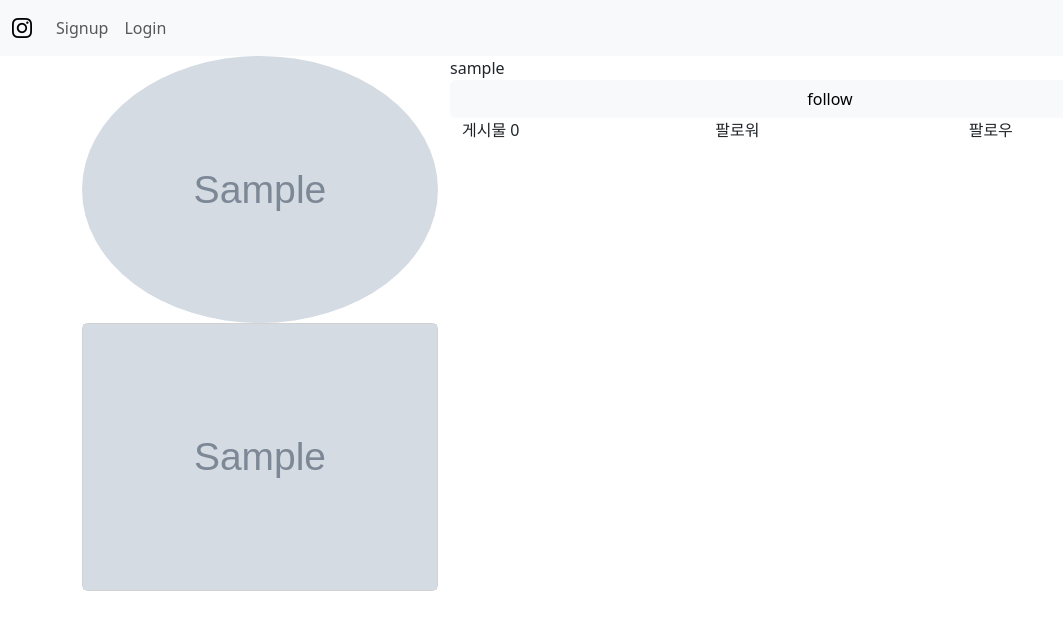
After one commit to minju3335/insta, a Django app: a page that uses templates/_nav.html in a window 1280 px wide. The commit adds this page. Shown: the top 630 px of the page, without its empty margins (0-1063 px from the left). Run offline with Django 4.2, Linux system fonts and the light colour scheme; tables that the repository leaves empty hold one stand-in row (values such as "Sample post"); grey boxes marked "Sample" are stand-in pictures; some libraries are stand-ins or nearby versions.

Commit message:
update 231109

```diff
--- /dev/null
+++ b/accounts/templates/profile.html
@@ -0,0 +1,30 @@
+{% extends 'base.html' %}
+
+{% block body %}
+    <div class="row">
+        <div class="col-4">
+            <img src="{{ user_info.profile_image.url }}" alt="" class="rounded-circle img-fluid" >
+        </div>
+        <div class="col-8">
+            <div class="row">
+                {{ user_info }}
+                <a href="" class="btn btn-light">follow</a>
+            </div>
+            <div class="row">
+                <div class="col">게시물 {{ user_info.poset_set.all|length }}</div>
+                <div class="col">팔로워</div>
+                <div class="col">팔로우</div>
+            </div>
+        </div>
+    </div>
+
+    <div class="row row-cols-3">
+        {% for post in user_info.post_set.all %}
+            <div class="col">
+                <div class="card">
+                    <img src="{{post.image.url}}" alt="">
+                </div>
+            </div>
+        {% endfor%}
+    </div>
+{% endblock %}
--- a/accounts/urls.py
+++ b/accounts/urls.py
@@ -7,4 +7,5 @@ urlpatterns = [
     path('signup/', views.signup, name='signup'),
     path('login/', views.login, name='login'),
     path('logout/', views.logout, name='logout'),
+    path('<str:username>/', views.profile, name='profile'),
 ]
--- a/accounts/views.py
+++ b/accounts/views.py
@@ -2,6 +2,7 @@ from django.shortcuts import render, redirect
 from .forms import CustomUserCreationForm, CustomAuthenticationForm
 from django.contrib.auth import login as auth_login
 from django.contrib.auth import logout as auth_logout
+from .models import User
 
 # Create your views here.
 def signup(request):
@@ -42,3 +43,13 @@ def login(request):
 def logout(request):
     auth_logout(request)
     return redirect('accounts:login')
+
+
+def profile(request, username):
+    user_info = User.objects.get(username=username)
+
+    context = {
+        'user_info':user_info,
+    }
+
+    return render(request, 'profile.html', context)
--- a/posts/templates/_card.html
+++ b/posts/templates/_card.html
@@ -1,7 +1,7 @@
-<div class="card my-3 col col-md-6 offset-md-3">
+<div class="card my-3 col-12 col-md-6">
     <div class="card-header">
         <img src="{{ post.user.profile_image.url }}" alt="" class="rounded-circle" width="30px">
-        {{ post.user }}
+        <a href="{% url 'accounts:profile' username=post.user %}" class="text-reset text-decoration-none">{{ post.user }}</a>
     </div>
     <img src="{{ post.image.url }}" alt="">
     <div class="card-body">
--- a/templates/_nav.html
+++ b/templates/_nav.html
@@ -1,6 +1,6 @@
 <nav class="navbar navbar-expand-lg bg-body-tertiary">
     <div class="container-fluid">
-      <a class="navbar-brand" href="{% url 'posts:index' %}">Insta
+      <a class="navbar-brand" href="{% url 'posts:index' %}">
         <i class="bi bi-instagram"></i>
       </a>
       <button class="navbar-toggler" type="button" data-bs-toggle="collapse" data-bs-target="#navbarNavAltMarkup" aria-controls="navbarNavAltMarkup" aria-expanded="false" aria-label="Toggle navigation">
@@ -10,10 +10,11 @@
         <div class="navbar-nav">
           {% if user.is_authenticated %}
             <a class="nav-link active" aria-current="page" href="{% url 'posts:create' %}">Create</a>
-            <a class="nav-link disabled" href="{% url 'accounts:logout' %}">Logout</a>
+            <a class="nav-link" href="{% url 'accounts:logout' %}">Logout</a>
+            <a class="nav-link disabled" aria-disabled="true">{{user}}</a>
             {% else %}
+            <a class="nav-link" href="{% url 'accounts:signup' %}">Signup</a>
             <a class="nav-link" href="{% url 'accounts:login' %}">Login</a>
-            <a class="nav-link" href="{% url 'accounts:signup' %}">Signup</a>
           {% endif %}
         </div>
       </div>
```
